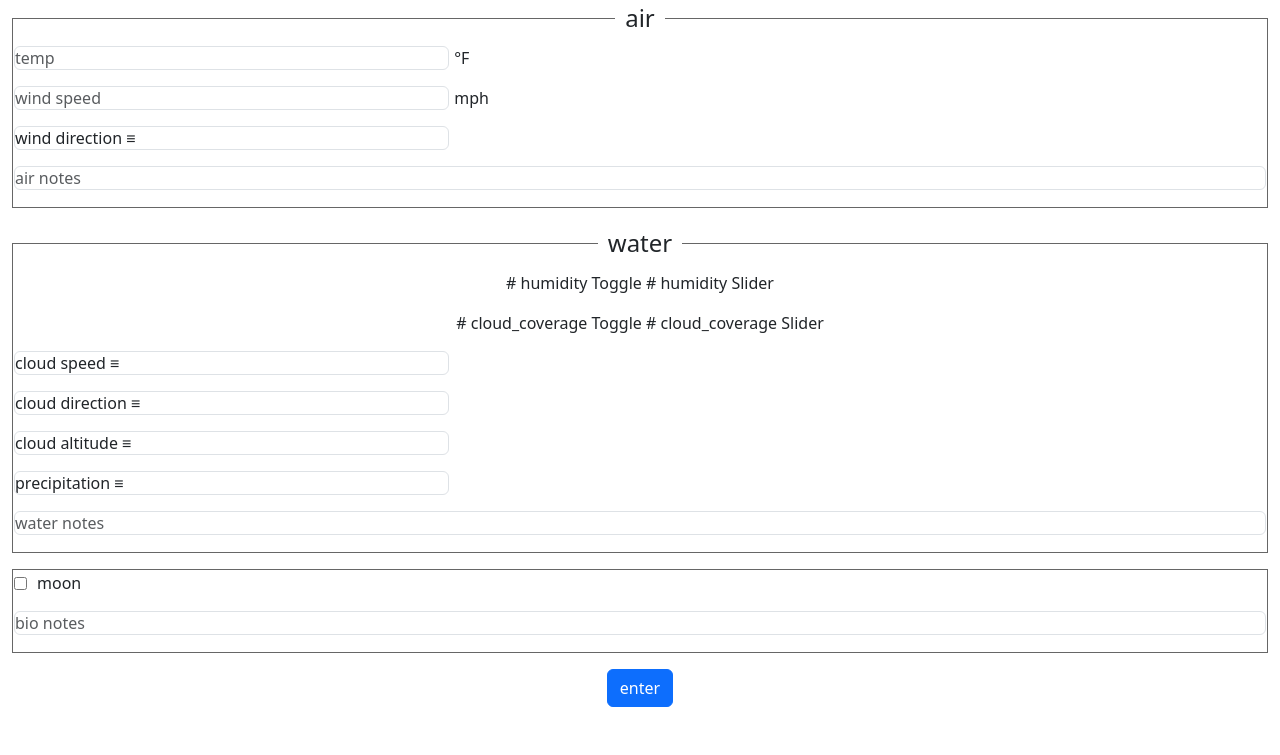
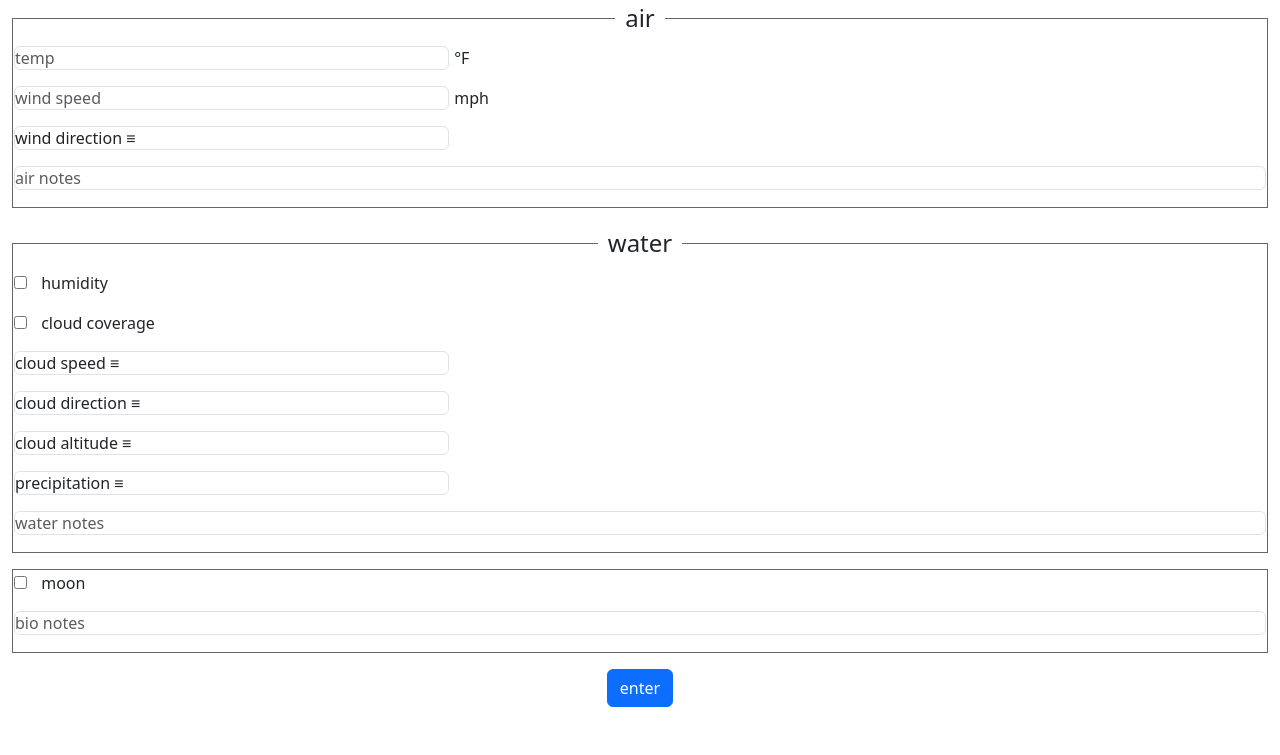
Before and after one commit to lukegail/WJ-Weather-Journal, a Flask app: page / in a window 1280 px wide. Shown: the part 143-898 px from the top of the page. Run offline with Flask 3, Linux system fonts and the light colour scheme; a user stored in the database is signed in; data comes from the database, SQL or seed files in the repository; some libraries are stand-ins or nearby versions.

Commit message:
index.html updated to contain all journal entry fields, including toggled sliders. styles.css updated to generalize s lider css

```diff
--- a/static/styles.css
+++ b/static/styles.css
@@ -4,39 +4,24 @@ nav .navbar-brand
     font-size: xx-large;
 }
 
-
-
-#moonPhaseRow {
-    display: flex;
-    align-items: center;
+/* slider position */
+#sliderRow {
+    text-align: left; /* Align content to the left */
 }
 
-#moonLabel, #moonPhaseContainer {
+.sliderLabel {
+    margin-left: 10px; /* Space between checkbox and label */
+}
+
+.sliderContainer {
+    display: none; /* Initially hidden */
     margin-left: 10px; /* Adjust spacing as needed */
 }
 
-#moonPhaseContainer {
-    display: flex;
-    align-items: center;
-    width: 100%;
-}
-
-/* Ensure that the elements do not wrap */
-#moonPhaseRow, #moonPhaseContainer {
-    flex-wrap: nowrap;
-}
-
-
-
-
-/* sliders */
-.slidecontainer {
-    width: 100%;
-}
-
+/* Styles for sliders */
 .slider {
     -webkit-appearance: none;
-    width: 90%;
+    width: 78%; /* Adjust slider width */
     height: 5px;
     border-radius: 5px;
     background: #333333;
@@ -50,17 +35,9 @@ nav .navbar-brand
     opacity: 1;
 }
 
-.slider::-webkit-slider-thumb {
+.slider::-webkit-slider-thumb, .slider::-moz-range-thumb {
     -webkit-appearance: none;
     appearance: none;
-    width: 25px;
-    height: 25px;
-    border-radius: 50%;
-    background: #FF0000;
-    cursor: pointer;
-}
-
-.slider::-moz-range-thumb {
     width: 25px;
     height: 25px;
     border-radius: 50%;
@@ -96,6 +73,7 @@ nav .navbar-brand
     margin-right: 5px; /* Optional: space between the input and text */
 }
 
+
 fieldset {
     margin-bottom: 1em !important;
     border: 1px solid #666 !important;
--- a/templates/index.html
+++ b/templates/index.html
@@ -1,7 +1,7 @@
 {% extends "layout.html" %}
 
 {% block title %}
-    Portfolio
+    Journal Entry
 {% endblock %}
 
 {% block main %}
@@ -59,16 +59,30 @@
 
     <fieldset> <!-- water -->
         <legend>water</legend>
-        <div class="mb-3"> <!-- humidity -->
-            # humidity Toggle
-            # humidity Slider
+        <div class="mb-3" id="sliderRow"> <!-- humidity -->
+            <!-- Humidity Toggle -->
+            <input type="checkbox" id="humidityVisibleToggle">
+            <label for="humidityVisibleToggle" id="humidityLabel" class="sliderLabel">humidity</label>
 
+            <!-- Humidity Slider and Value -->
+            <div id="humidityContainer" class="sliderContainer" style="display: none;">
+                <input type="range" id="humidity" name="humidity" min="0" max="100" value="0" class="slider">
+                <span id="humidityValue">0%</span> <!-- Slider Value -->
+            </div>
         </div>
-        <div class="mb-3"> <!-- cloud coverage -->
-            # cloud_coverage Toggle
-            # cloud_coverage Slider
 
+        <div class="mb-3" id="sliderRow"> <!-- Cloud Coverage -->
+            <!-- Cloud Coverage Toggle -->
+            <input type="checkbox" id="cloudVisibleToggle">
+            <label for="cloudVisibleToggle" id="cloudCoverageLabel" class="sliderLabel">cloud coverage</label>
+
+            <!-- Cloud Coverage Slider and Value -->
+            <div id="cloudContainer" class="sliderContainer" style="display: none;">
+                <input type="range" id="cloudCoverage" name="cloudCoverage" min="0" max="100" value="0" class="slider">
+                <span id="cloudValue">0%</span> <!-- Slider Value -->
+            </div>
         </div>
+
         <div class="mb-3 field-align-left"> <!-- cloud speed -->
             <select name="cloud_speed" class="form-control">
                 <option value="" selected>cloud speed ≡</option>
@@ -131,20 +145,18 @@
                 rows="1"></textarea>
         </div>
     </fieldset>
-
-    <fieldset> <!-- moon phase and bio notes -->
-        <div class="mb-3" id="moonPhaseRow"> <!-- Moon Phase Row -->
+    <fieldset> <!-- moon and bio -->
+        <div class="mb-3" id="sliderRow"> <!-- Moon Phase -->
             <!-- moon_phase Toggle -->
             <input type="checkbox" id="moonVisibleToggle">
-            <label for="moonVisibleToggle" id="moonLabel">moon</label>
+            <label for="moonVisibleToggle" id="moonLabel" class="sliderLabel">moon</label>
 
             <!-- moon_phase Slider and Value -->
-            <div id="moonPhaseContainer" style="display: none;">
+            <div id="moonPhaseContainer" class="sliderContainer" style="display: none;">
                 <input type="range" id="moonPhase" name="moonPhase" min="1" max="28" value="1" class="slider">
                 <span id="moonPhaseValue">1</span> <!-- Slider Value -->
             </div>
         </div>
-
         <div class="mb-3"> <!-- bio notes -->
             <textarea autocomplete="off"
                 class="form-control auto-expand"
@@ -157,15 +169,62 @@
 </form>
 
 <!-- JavaScript at the bottom of the body -->
-<script>
-    // Auto expand textarea for 'notes' fields
+<script> // Auto expand textarea for 'notes' fields
     const textarea = document.querySelector('textarea.auto-expand');
     textarea.addEventListener('input', function() {
         this.style.height = 'auto';
         this.style.height = (this.scrollHeight) + 'px';
     });
+</script>
+<script> // Humidity Slider Toggle and Value Update
+    const humidityVisibleToggle = document.getElementById('humidityVisibleToggle');
+    const humidityContainer = document.getElementById('humidityContainer');
+    const humiditySlider = document.getElementById('humidity');
+    const humidityValue = document.getElementById('humidityValue');
 
-    // Moon phase
+    humidityVisibleToggle.addEventListener('change', function() {
+        if (this.checked) {
+            humidityLabel.style.display = 'none';
+            humidityContainer.style.display = 'inline'; // Adjust to inline for a single line
+            humiditySlider.disabled = false;
+        } else {
+            humidityLabel.style.display = 'inline'; // Show label when unchecked
+            humidityContainer.style.display = 'none';
+            humiditySlider.disabled = true;
+            humiditySlider.value = '0';
+            humidityValue.textContent = '0%'; // Reset the value with '%' sign
+        }
+    });
+
+    humiditySlider.oninput = function() {
+        humidityValue.textContent = this.value + '%'; // Update the value with '%' sign
+    }
+</script>
+<script> // Cloud Coverage Slider Toggle and Value Update
+    const cloudVisibleToggle = document.getElementById('cloudVisibleToggle');
+    const cloudContainer = document.getElementById('cloudContainer');
+    const cloudCoverageSlider = document.getElementById('cloudCoverage');
+    const cloudValue = document.getElementById('cloudValue');
+
+    cloudVisibleToggle.addEventListener('change', function() {
+        if (this.checked) {
+            cloudCoverageLabel.style.display = 'none';
+            cloudContainer.style.display = 'inline'; // Adjust to inline for a single line
+            cloudCoverageSlider.disabled = false;
+        } else {
+            cloudCoverageLabel.style.display = 'inline'; // Show label when unchecked
+            cloudContainer.style.display = 'none';
+            cloudCoverageSlider.disabled = true;
+            cloudCoverageSlider.value = '0';
+            cloudValue.textContent = '0%'; // Reset the value with '%' sign
+        }
+    });
+
+    cloudCoverageSlider.oninput = function() {
+        cloudValue.textContent = this.value + '%'; // Update the value with '%' sign
+    }
+</script>
+<script> // // Moon Phase Slider Toggle and Value Update
     const moonVisibleToggle = document.getElementById('moonVisibleToggle');
     const moonPhaseContainer = document.getElementById('moonPhaseContainer');
     const moonPhaseSlider = document.getElementById('moonPhase');
@@ -190,31 +249,5 @@
 
 </script>
 
+
 {% endblock %}
-
-
-
-
-
-
-
-
-
-
-<!-- moonPhase slider -->
-<div class="slidecontainer"></div>
-    <label for="moonPhase">Moon Phase:</label>
-    <input type="range" id="moonPhase" name="moonPhase" min="1" max="28" value="1" class="slider">
-    <span id="moonPhaseValue">1</span>
-</div>
-
-
-<script>
-    const moonPhaseSlider = document.getElementById('moonPhase');
-    const moonPhaseValue = document.getElementById('moonPhaseValue');
-
-// Set the text content of the "moonPhaseValue" element to the value of the "moonPhaseSlider" input element
-    moonPhaseSlider.oninput = function() {
-        moonPhaseValue.textContent = this.value;
-    }
-</script>
```
Also changed, not shown: 2 other files.
